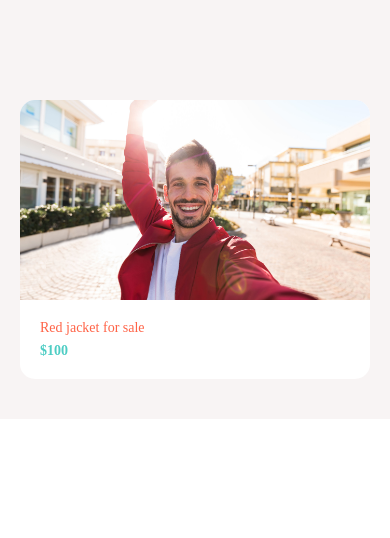
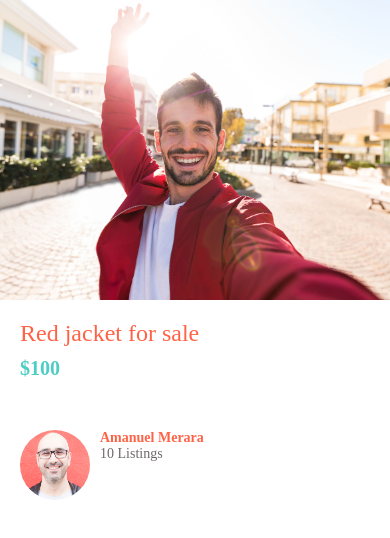
Before and after one commit to Amaankaa/DoneWithIt, a React Native app: screen / in a window 390 px wide. Shown: the top 538 px of the page. Built offline with nearby package versions, Linux system fonts and the light colour scheme.

Commit message:
Add ListingDetailsScreen and ListItem components

```diff
--- a/App.js
+++ b/App.js
@@ -19,24 +19,13 @@
 import WelcomeScreeen from './app/screens/WelcomeScreeen';
 
 import Card from './app/components/Card';
+import ListingDetailsScreen from './app/components/ListingDetailsScreen';
 
 export default function App() {
 
   return (
 
-    <View style ={{
-      backgroundColor: "#f8f4f4",
-      padding: 20,
-      paddingTop: 100,
-    }}>
-
-      <Card
-      title = "Red jacket for sale"
-      subTitle = "$100"
-      image = {require("./app/assets/jacket.jpg")}
-      />
-
-    </View>
+    <ListingDetailsScreen />
 
   );
 }
--- /dev/null
+++ b/app/components/ListItem.js
@@ -0,0 +1,38 @@
+import React from 'react';
+import { Image, StyleSheet, View } from 'react-native';
+import AppText from './AppText';
+import colors from '../config/colors';
+
+function ListItem({title, subTitle, image}) {
+    return (
+        <View style = {styles.container}>
+            <Image style = {styles.image} source={image}/>
+            <View>
+                <AppText style={styles.title}>{title}</AppText>
+                <AppText style={styles.subTitle}>{subTitle}</AppText>
+            </View>
+        </View>
+    );
+}
+
+const styles = StyleSheet.create({
+    container: {
+        flexDirection: 'row'
+    },
+
+    image: {
+        width: 70,
+        height: 70,
+        borderRadius: 35,
+        marginRight: 10
+    },
+    title: {
+        fontWeight: "bold",
+    },
+
+    subTitle: {
+        color: colors.medium
+    }
+})
+
+export default ListItem;
--- /dev/null
+++ b/app/components/ListingDetailsScreen.js
@@ -0,0 +1,52 @@
+import React from 'react';
+import { View, Image, StyleSheet } from 'react-native';
+import AppText from './AppText';
+import colors from '../config/colors';
+import ListItem from './ListItem';
+
+function ListingDetailsScreen(props) {
+    return (
+        <View>
+            <Image style = {styles.image} source={require('../assets/jacket.jpg')}/>
+            <View style = {styles.detailsContainer}>
+                <AppText style={styles.title}>Red jacket for sale</AppText>
+                <AppText style={styles.price}>$100</AppText>
+                <View style = {styles.userContainer}>
+                    <ListItem
+                        image = {require("../assets/mosh.jpg")}
+                        title = "Amanuel Merara"
+                        subTitle = "10 Listings"
+                    />
+                </View>
+            </View>
+        </View>
+    );
+}
+
+const styles = StyleSheet.create({
+    detailsContainer: {
+        padding: 20
+    },
+    image: {
+        width: '100%',
+        height: 300
+    },
+
+    title: {
+        fontSize: 24,
+        fontWeight: "500"
+    },
+
+    price: {
+        color: colors.secondary,
+        fontWeight: 'bold',
+        fontSize: 20,
+        marginVertical: 10
+    },
+
+    userContainer: {
+        marginVertical: 40
+    }
+})
+
+export default ListingDetailsScreen;
--- a/app/config/colors.js
+++ b/app/config/colors.js
@@ -2,5 +2,6 @@
     primary: "#fc5c65",
     secondary: "#4ecdc4",
     black: "#000",
-    white: "#fff"
+    white: "#fff",
+    medium: "#6e6969"
 }
```
